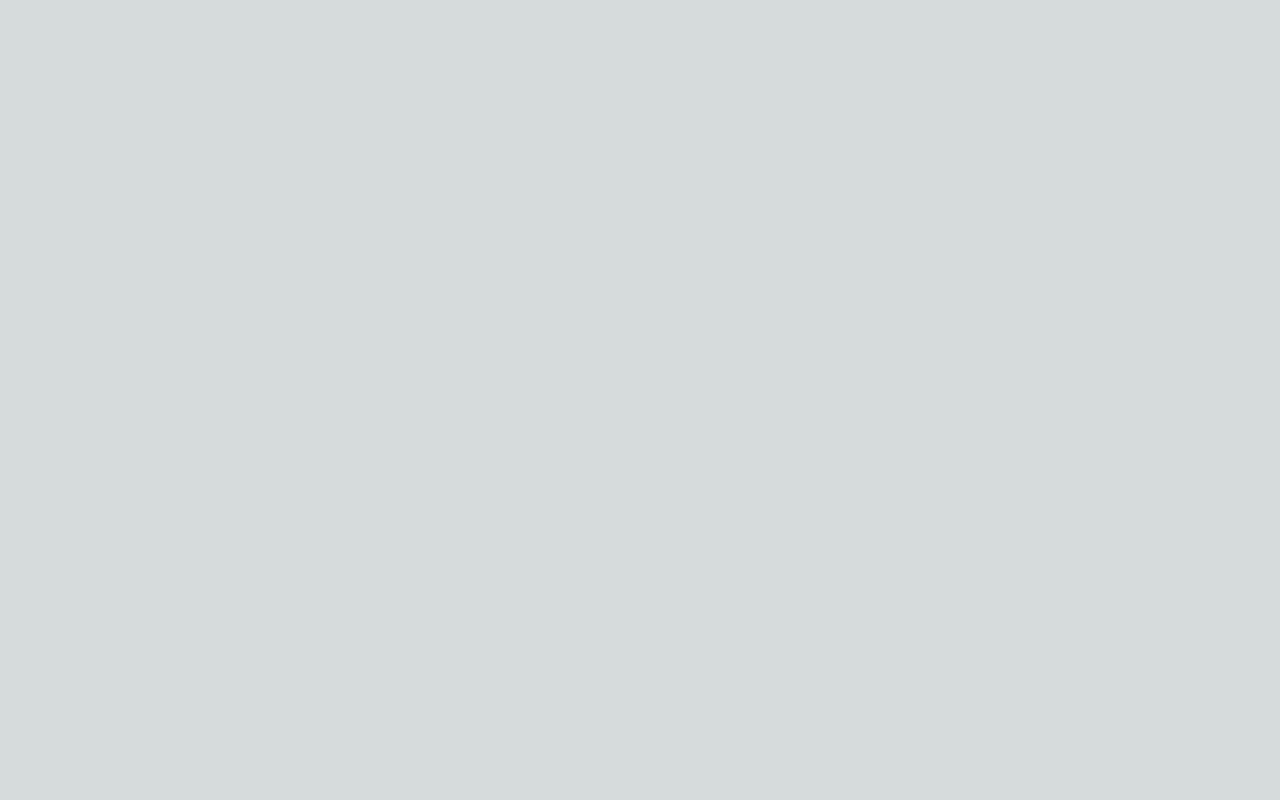
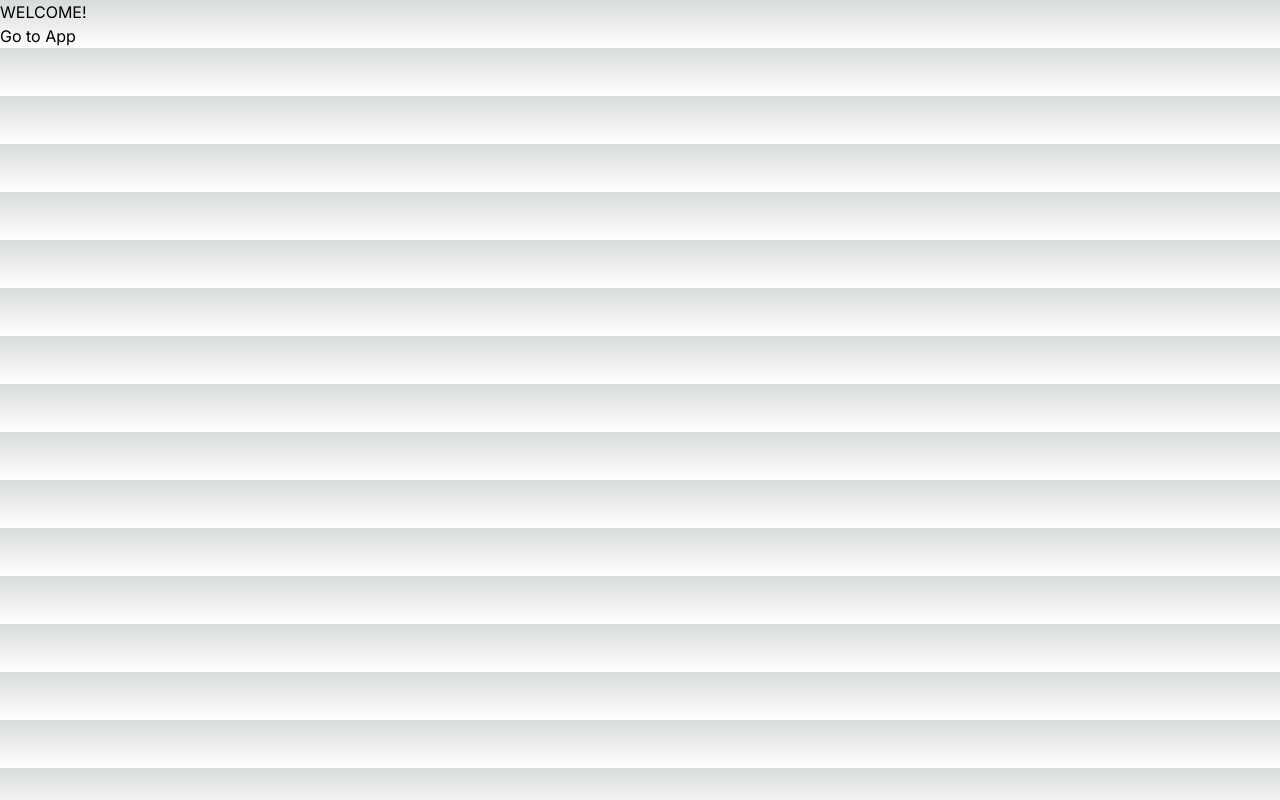
Before and after one commit to mpakaris/GetStuffDone, a Next.js app: page / in a window 1280 px wide. Built offline with nearby package versions, Linux system fonts and the light colour scheme.

Commit message:
added routing

```diff
--- a/src/app/page.tsx
+++ b/src/app/page.tsx
@@ -1,3 +1,10 @@
 export default function Home() {
-  return <main>{/* <InputField /> */}</main>;
+  return (
+    <main>
+      {/* <InputField /> */}
+
+      <h1>WELCOME!</h1>
+      <a href="/mockTest">Go to App</a>
+    </main>
+  );
 }
```
